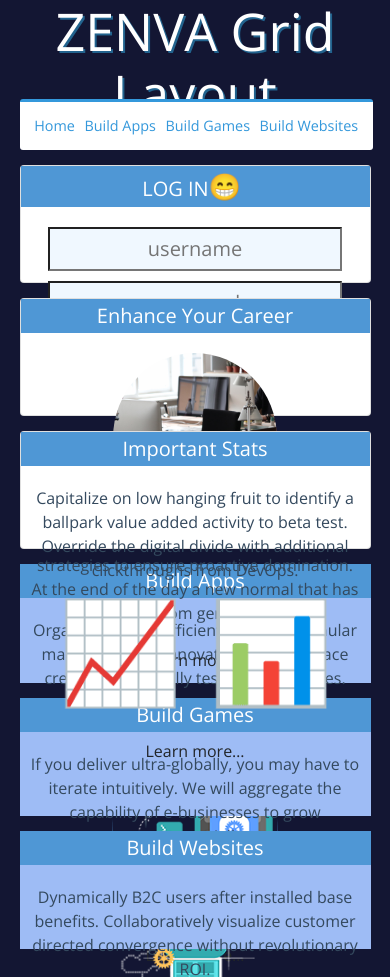
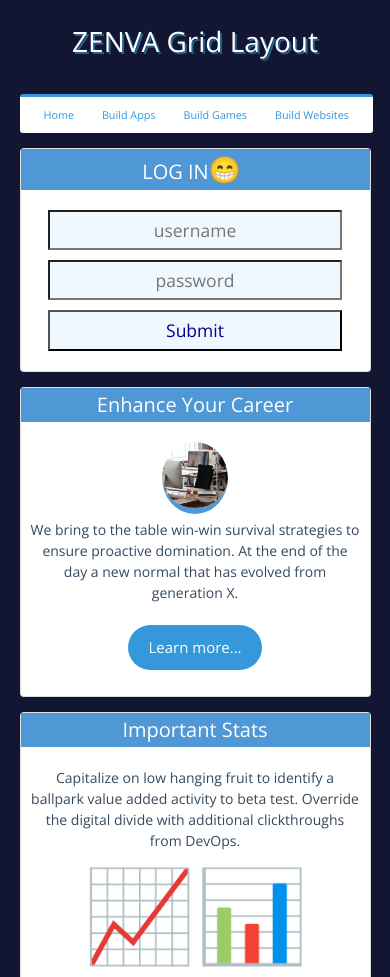
Before and after one commit to OsDServel/RWDProject2, a plain HTML site: page index.html in a window 390 px wide. Shown: the top 977 px of the page. Drawn offline with nearby package versions, Linux system fonts and the light colour scheme; a web font is replaced by a local one.

Commit message:
Second commit, graphs on min-width: 1100px, isnt expanding when in desktop width. but ive followed the code to the grammar. worth looking into later.

```diff
--- a/css/main.css
+++ b/css/main.css
@@ -17,6 +17,7 @@
 }
 nav{
 	grid-area: nav;
+	margin: 0 auto;
 }
 #login{
 	grid-area: login;
@@ -36,17 +37,12 @@
 #build_websites{
 	grid-area: build_websites;
 }
-footer{
-	grid-area: footer;
-	margin: 20px 0;
-	text-align: center;
-}
 
 /*************
 /GRID SYSTEM UPDATES/
 ********************/
 header h1{
-	font-size: 3.25em;
+	font-size: 4em;
 	text-align: center;
 	color: white;
 	margin-bottom: 20px;
@@ -86,6 +82,11 @@
 	margin-bottom: 10px;
 	text-align: center;
 }
+footer{
+	grid-area: footer;
+	margin: 20px 0;
+	text-align: center;
+}
 input{
 	width: 85%;
 	color: darkblue;
@@ -95,24 +96,21 @@
 	margin-bottom: 10px;
 	text-align: center;
 }
-section{
-	padding: 10px;
-	text-align: center;
+section img{
+	max-width:  100%;
 }
-.graphs{
-	font-size: 100px;
-	line-height: 1;
-	margin: 10px 0;
-	text-align: center;
+.btn{
+	display: inline-block;
+	background: #3498db;
+	border-radius: 28px;
+	color: white;
+	font-size: 15px;
+	padding: 10px 20px 10px 20px;
+	text-decoration: none;
+	margin-top: 2%;
 }
-section img{
-	width: 50%;
-	border-radius: 50%;
-	margin-bottom: 5px;
-	border-bottom: 6px solid #4f97d5;
-}
-.profile{
-	widows:
+.btn:hover{
+	background-color: #3cb0fd;
 }
 
 
@@ -126,11 +124,10 @@
 
 	display: grid;
 	grid-template-columns: 1fr 1fr 1fr;
-	grid-template-rows: 10vh 4vh 38vh 38vh 10vh;
+	grid-template-rows: auto 4vh auto auto 10vh;
 	grid-gap: 15px;
 	margin: 0 auto;
 	}
-
 	#container{
 		grid-template-areas:
 			"header header header"
@@ -138,6 +135,10 @@
 			"login enhance_your_career important_stats"
 			"build_apps build_games build_websites"
 			"footer footer footer"
+	}
+	div{
+		border-bottom-left-radius: 20px;
+		border-bottom-right-radius: 20px;
 	}
 }
 
@@ -149,7 +150,7 @@
 
 	display: grid;
 	grid-template-columns: 1fr 1fr;
-	grid-template-rows: 10vh 4vh 25vh 25vh 25vh 10vh;
+	grid-template-rows: auto 4vh auto auto auto 10vh;
 	grid-gap: 15px;
 	margin: 0 auto;
 	}
@@ -163,6 +164,46 @@
 			"build_games build_websites"
 			"footer footer"
 	}
+	section{
+	padding: 10px;
+	text-align: center;
+	}
+	.graphs{
+		font-size: 90px;
+		line-height: 1;
+		margin: 3% 0 0;
+		text-align: center;
+	}
+	.profile{
+		width: 20%;
+		border-radius: 50%;
+		margin-bottom: 5px;
+		border-bottom: 6px solid #4f97d5;
+	}
+	header{
+		display: flex;
+		align-items: center;
+		justify-content: center;
+	}
+	header h1{
+		font-size: 2.5em;
+	}
+	section{
+		font-size: 14px;
+		padding: 10px;
+	}
+/*EXTRA CODE SELECTORS THAT HAVE ALREADY BEEN WRITTEN ABOVE, BUT I WILL LEAVE IN AS I AM FOLLOWING SOMEONE ELSE'S CODE AS I CODE ALONG TO THEIR VIDEO*/
+	/*.profile{
+		width: 20%;
+	}*/
+/*	.graphs{
+		font-size: 90px;
+		margin: 3% 0 0;
+	}*/
+	div{
+		border-bottom-left-radius: 10px;
+		border-bottom-right-radius: 10px;
+	}
 }
 
 
@@ -173,7 +214,7 @@
 
 	display: grid;
 	grid-template-columns: 1fr;
-	grid-template-rows: 10vh 6vh 14vh 14vh 14vh 14vh 14vh 14vh 5vh;
+	grid-template-rows: auto auto auto auto auto auto auto auto 20vh;
 	grid-gap: 15px;
 	margin: 0 auto;
 	}
@@ -190,4 +231,27 @@
 			"build_websites"
 			"footer"
 	}
+	header{
+		display: flex;
+		align-items: center;
+		justify-content: center;
+		margin-bottom: 0;
+	}
+	header h1{
+		font-size: 1.75em;
+		padding-top: 25px;
+	}
+	nav{
+		margin-top: 0;
+	}
+	.options{
+		font-size: 12px;
+	}
+	footer{
+		margin-bottom: 100px;
+	}
+	div{
+		border-bottom-left-radius: 0px;
+		border-bottom-right-radius: 0px;
+	}
 }
```
Also changed, not shown: index.html (+1 -1 lines).
